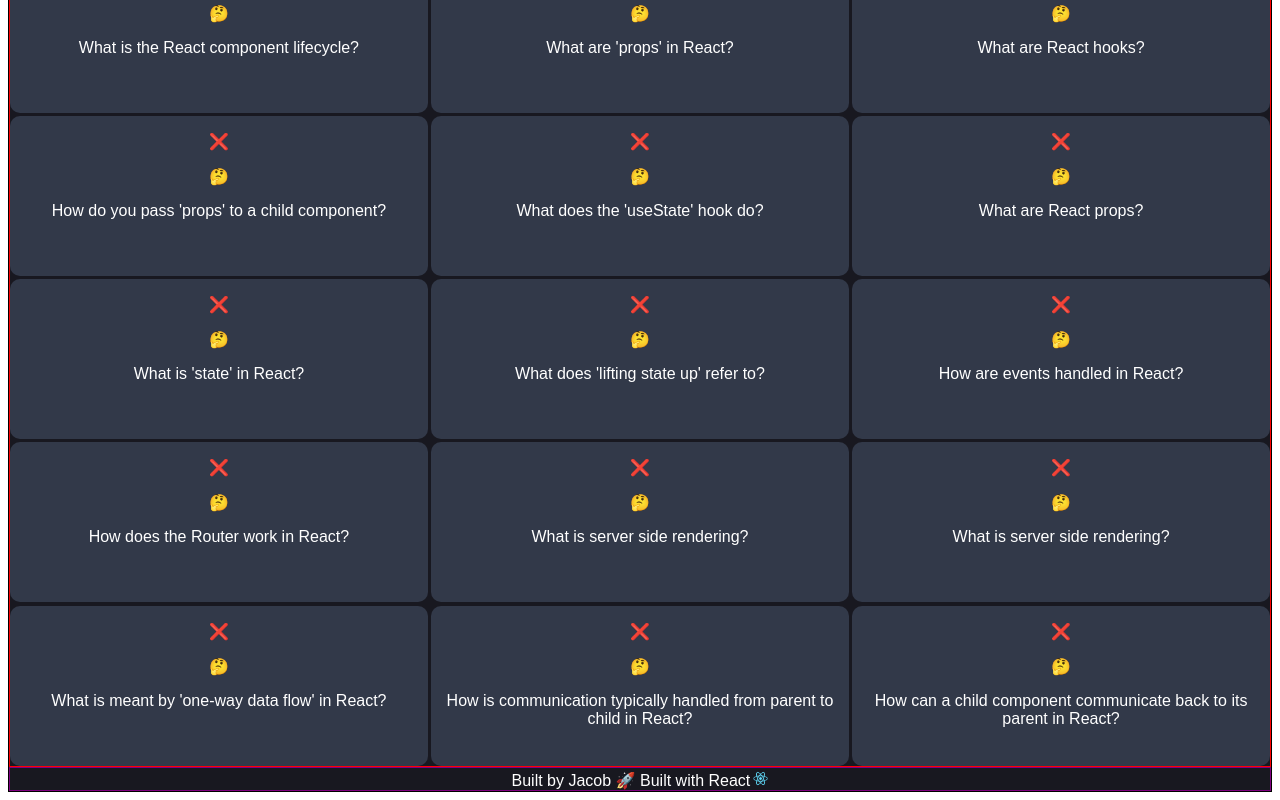
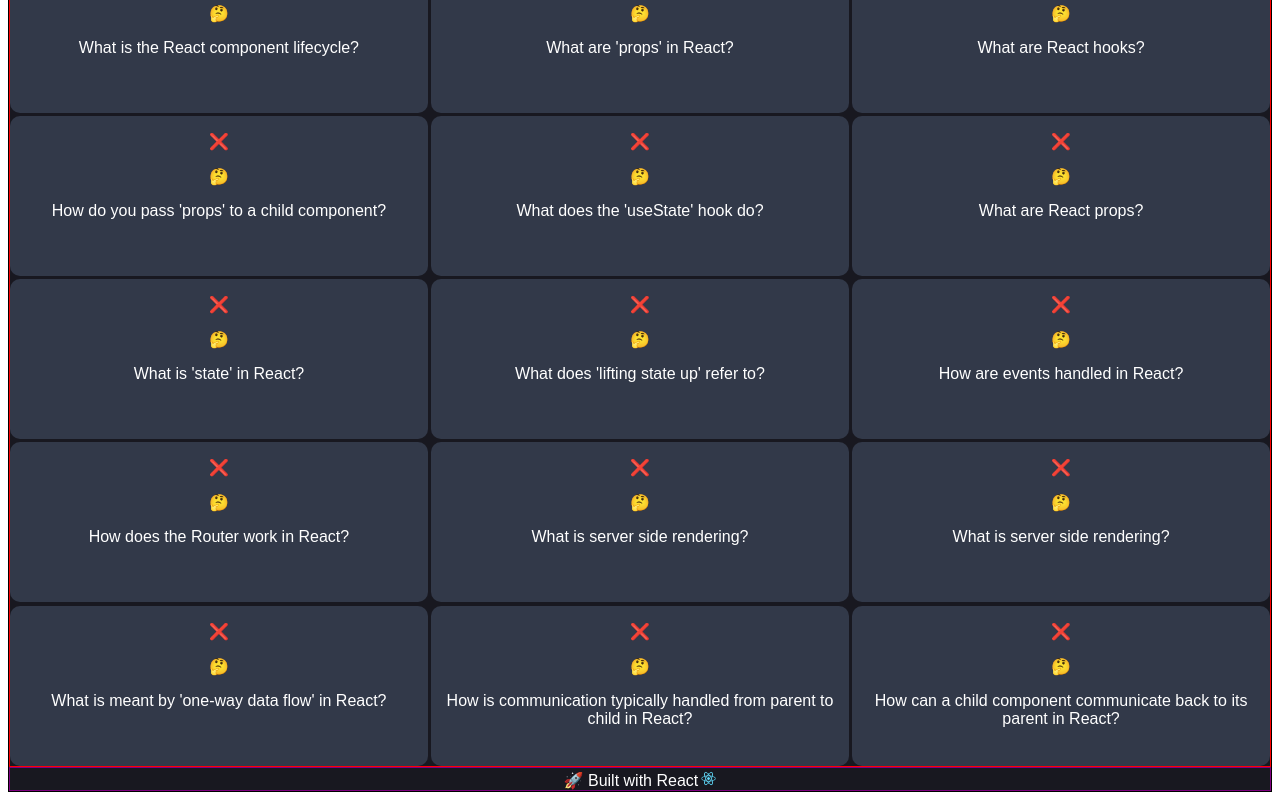
Before and after one commit to jacobfield/Flashcards_App_To_Learn_React, a React (Create React App) app: page / in a window 1280 px wide. Shown: the part 334-1134 px from the top of the page. Built offline with nearby package versions, Linux system fonts and the light colour scheme.

Commit message:
footer change

```diff
--- a/src/components/Footer.js
+++ b/src/components/Footer.js
@@ -4,7 +4,7 @@ export function Footer() {
   return (
     <>
       <div className="footer">
-        Built by Jacob 🚀 Built with React
+        🚀 Built with React
         <img
           src={logo192}
           className="footerImage"
```
